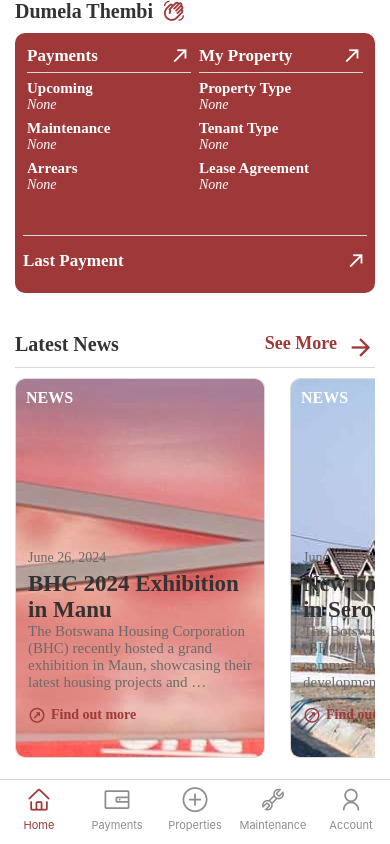
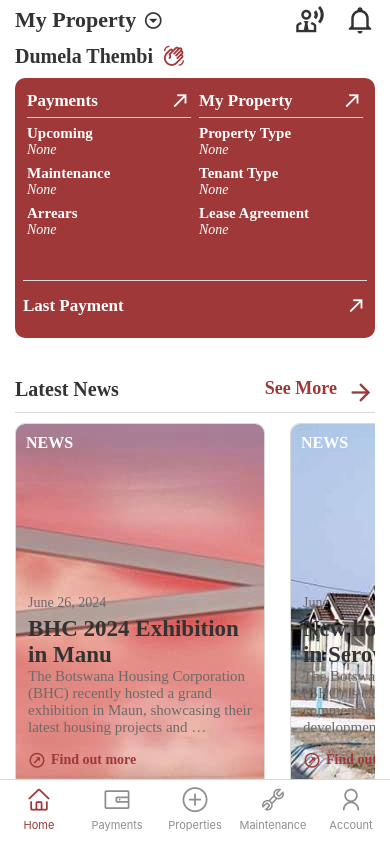
Before and after one commit to GovanDBT/BHC-App, a React Native app: screen /Main in a window 390 px wide. Built offline with nearby package versions, Linux system fonts and the light colour scheme.

Commit message:
defining the header section navigation

```diff
--- /dev/null
+++ b/app/components/TopHeader.js
@@ -0,0 +1,55 @@
+import React from 'react';
+import { View, StyleSheet, TouchableOpacity } from 'react-native';
+import { MaterialCommunityIcons } from '@expo/vector-icons';
+
+import AppText from './AppText';
+import colors from '../config/colors';
+
+function TopHeader({ myProperty, notifications }) {
+    return (
+        <View style={styles.container}>
+            <TouchableOpacity style={styles.propertyContainer} onPress={myProperty}>
+                <AppText style={styles.text}>My Property</AppText>
+                <MaterialCommunityIcons name="arrow-down-drop-circle-outline" size={20} color={colors.textColor} />
+            </TouchableOpacity>
+            <View style={styles.iconsContainer}>
+                <TouchableOpacity>
+                    <MaterialCommunityIcons name="account-tie-voice-outline" size={30} color={colors.textColor} />
+                </TouchableOpacity>
+                <TouchableOpacity onPress={notifications}>
+                    <MaterialCommunityIcons style={styles.bell} name="bell-outline" size={30} color={colors.textColor} />
+                </TouchableOpacity>
+
+            </View>
+        </View>
+    );
+}
+
+const styles = StyleSheet.create({
+    bell: {
+        marginLeft: 20
+    },
+    container: {
+        flexDirection: 'row',
+        justifyContent: 'space-between',
+        alignItems: 'center',
+        paddingBottom: 10,
+        paddingTop: 5,
+        backgroundColor: colors.white,
+    },
+    iconsContainer: {
+        flexDirection: 'row',
+        alignItems: 'center'
+    },
+    propertyContainer: {
+        flexDirection: 'row',
+        alignItems: 'center'
+    },
+    text: {
+        fontSize: 22,
+        fontWeight: 'bold',
+        marginRight: 7
+    },
+})
+
+export default TopHeader;
--- a/app/navigation/AppNavigator.js
+++ b/app/navigation/AppNavigator.js
@@ -8,6 +8,7 @@ import PropertiesScreen from '../screens/PropertiesScreen';
 import MaintenanceScreen from '../screens/MaintenanceScreen';
 import AccountScreen from '../screens/AccountScreen';
 import FeedNavigator from './FeedNavigation';
+import HomeNavigator from './HomeNavigator';
 
 const Tab = createBottomTabNavigator();
 
@@ -25,7 +26,7 @@ const AppNavigator = () => (
     >
         <Tab.Screen
             name="Home"
-            component={HomeScreen}
+            component={HomeNavigator}
             options={{
                 headerShown: false,
                 tabBarIcon: ({ color, size }) =>
@@ -61,6 +62,7 @@ const AppNavigator = () => (
             name="Account"
             component={AccountScreen}
             options={{
+                headerShown: false,
                 tabBarIcon: ({ color, size }) =>
                     <AntDesign name="user" size={size} color={color} />
             }}
--- /dev/null
+++ b/app/navigation/HomeNavigator.js
@@ -0,0 +1,19 @@
+import React from 'react';
+import { createStackNavigator } from "@react-navigation/stack";
+
+import Routes from './Routes';
+import HomeScreen from '../screens/HomeScreen';
+import MyPropertyScreen from '../screens/MyPropertyScreen';
+import NotificationScreen from '../screens/NotificationScreen';
+
+const Stack = createStackNavigator();
+
+const HomeNavigator = () => (
+    <Stack.Navigator>
+        <Stack.Screen name='Main' component={HomeScreen} options={{headerShown: false}} />
+        <Stack.Screen name={Routes.MY_PROPERTY} component={MyPropertyScreen} />
+        <Stack.Screen name={Routes.NOTIFICATIONS} component={NotificationScreen} />
+    </Stack.Navigator>
+);
+
+export default HomeNavigator;
--- /dev/null
+++ b/app/navigation/Routes.js
@@ -0,0 +1,4 @@
+export default Object.freeze({
+    MY_PROPERTY: 'My Property',
+    NOTIFICATIONS: 'Notifications',
+})
--- a/app/screens/AccountScreen.js
+++ b/app/screens/AccountScreen.js
@@ -1,5 +1,5 @@
 import React from 'react';
-import { FlatList, StyleSheet, View } from 'react-native';
+import { FlatList, ScrollView, StyleSheet, View } from 'react-native';
 import { MaterialCommunityIcons } from '@expo/vector-icons';
 
 import Screen from './Screen';
@@ -65,6 +65,7 @@ const menuSettings = [
 function AccountScreen(props) {
     return (
         <Screen>
+            <ScrollView showsVerticalScrollIndicator={false}>
                 <View style={styles.container}>
                     <ListItem
                         title='Thembi Dibotelo'
@@ -80,6 +81,7 @@ function AccountScreen(props) {
                         renderItem={({ item }) =>
                             <ListItem title={item.title} icon={item.icon.name} />
                         }
+                        scrollEnabled={false}
                     />
                 </View>
                 <View style={styles.container}>
@@ -90,9 +92,11 @@ function AccountScreen(props) {
                         renderItem={({ item }) =>
                             <ListItem title={item.title} icon={item.icon.name} />
                         }
+                        scrollEnabled={false}
                     />
                 </View>
                 <AppText size={12} style={styles.copyright}>Copyright {<MaterialCommunityIcons name="copyright" size={12} color={colors.lightTextColor} />} LabRats 2024. All Rights Reserved</AppText>
+            </ScrollView>
         </Screen>
     );
 }
--- a/app/screens/HomeScreen.js
+++ b/app/screens/HomeScreen.js
@@ -4,10 +4,12 @@ import { MaterialCommunityIcons } from '@expo/vector-icons';
 
 import Screen from './Screen';
 import colors from '../config/colors';
+import Routes from '../navigation/Routes';
+import AppText from '../components/AppText';
+import NewsCard from '../components/NewsCard';
+import TopHeader from '../components/TopHeader';
 import HeaderSection from '../components/HeaderSection'
-import AppText from '../components/AppText';
 import AccountSummary from '../components/AccountSummary';
-import NewsCard from '../components/NewsCard';
 import InformationCenter from '../components/InformationCenter';
 
 const newsFeed = [
@@ -45,10 +47,12 @@ const information = [
     }
 ];
 
-function HomeScreen(props) {
+function HomeScreen({ navigation }) {
     return (
         <Screen>
-            <ScrollView showsVerticalScrollIndicator={false}>
+            <ScrollView showsVerticalScrollIndicator={false} stickyHeaderIndices={[0]}>
+                {/* Top Header */}
+                <TopHeader myProperty={() => navigation.navigate(Routes.MY_PROPERTY)} notifications={() => navigation.navigate(Routes.NOTIFICATIONS)} />
                 {/** Account Summary */}
                 <View style={styles.sectionContainer}>
                     <View style={styles.head}>
```
Lines whose indentation alone changed are shown as unchanged.
